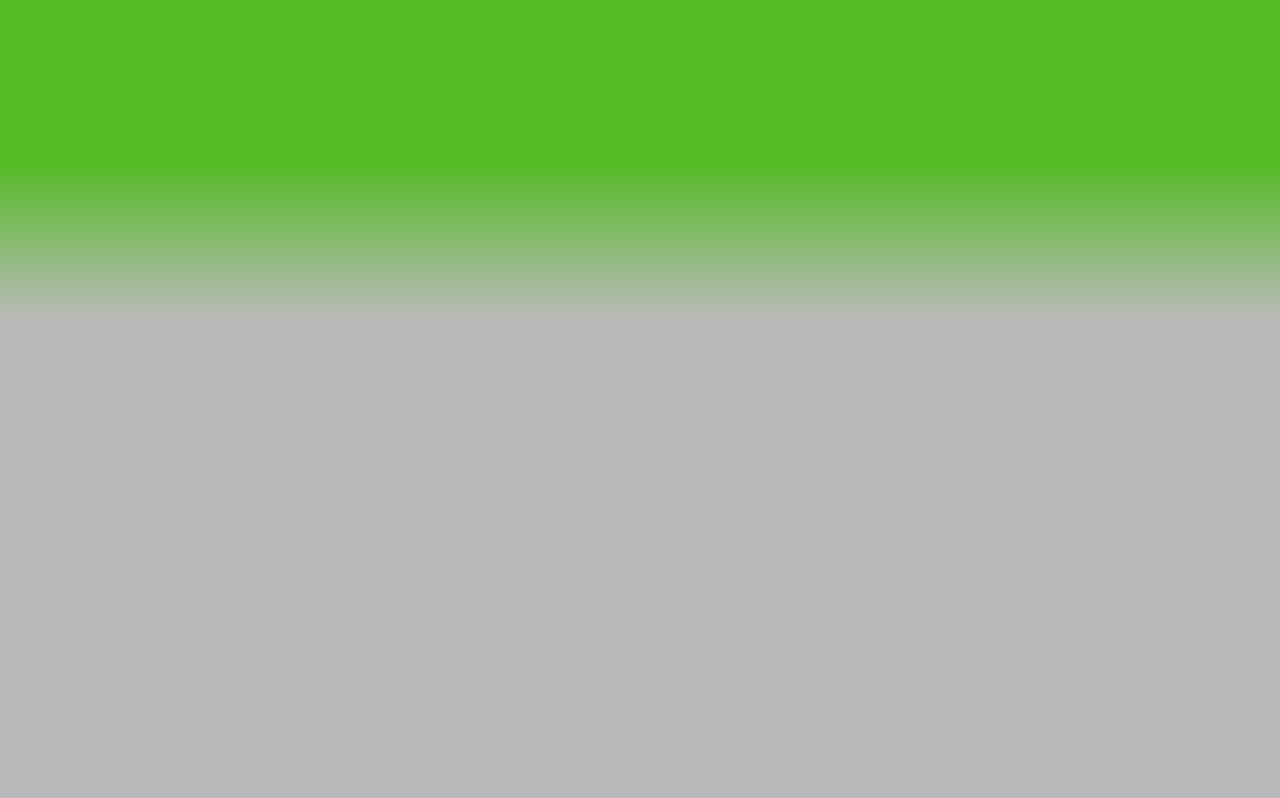
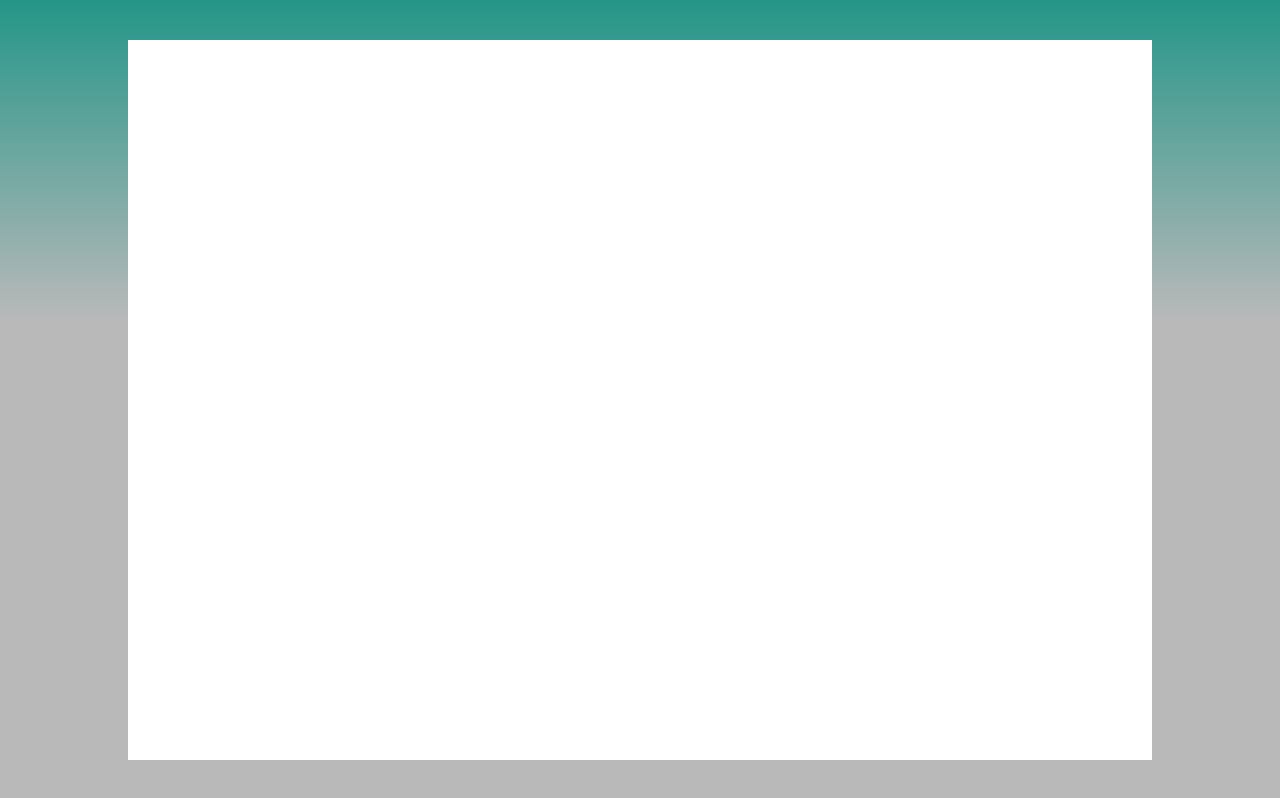
Before and after one commit to Tave23/vue-boolzapp, a plain HTML site: page MILESTONE 1/index.html in a window 1280 px wide. Drawn offline with nearby package versions, Linux system fonts and the light colour scheme.

Commit message:
container boolzapp

```diff
--- a/MILESTONE 1/css/style.css
+++ b/MILESTONE 1/css/style.css
@@ -7,6 +7,15 @@
 body{
    height: 100vh;
    width: 100vw;
-   background: rgb(83,187,35);
-   background: linear-gradient(180deg, rgba(83,187,35,1) 20%, rgb(185, 185, 185) 40%, rgba(185,185,185,1) 100%);
+   background: #249688;
+   background: linear-gradient(180deg, #249688, rgb(185, 185, 185) 40%, rgba(185,185,185,1) 100%);
+   display: flex;
+   justify-content: center;
+   align-items: center;
 }
+
+.container{
+   width: 80%;
+   height: 90%;
+   background-color: white;
+}
--- a/MILESTONE 1/index.html
+++ b/MILESTONE 1/index.html
@@ -9,11 +9,14 @@
 </head>
 <body>
 
+   <div class="container">
 
 
 
 
 
+   </div>
+
    <script src="https://cdn.jsdelivr.net/npm/vue@2/dist/vue.js"></script>
    <script src="js/script.js"></script>
 </body>
```
